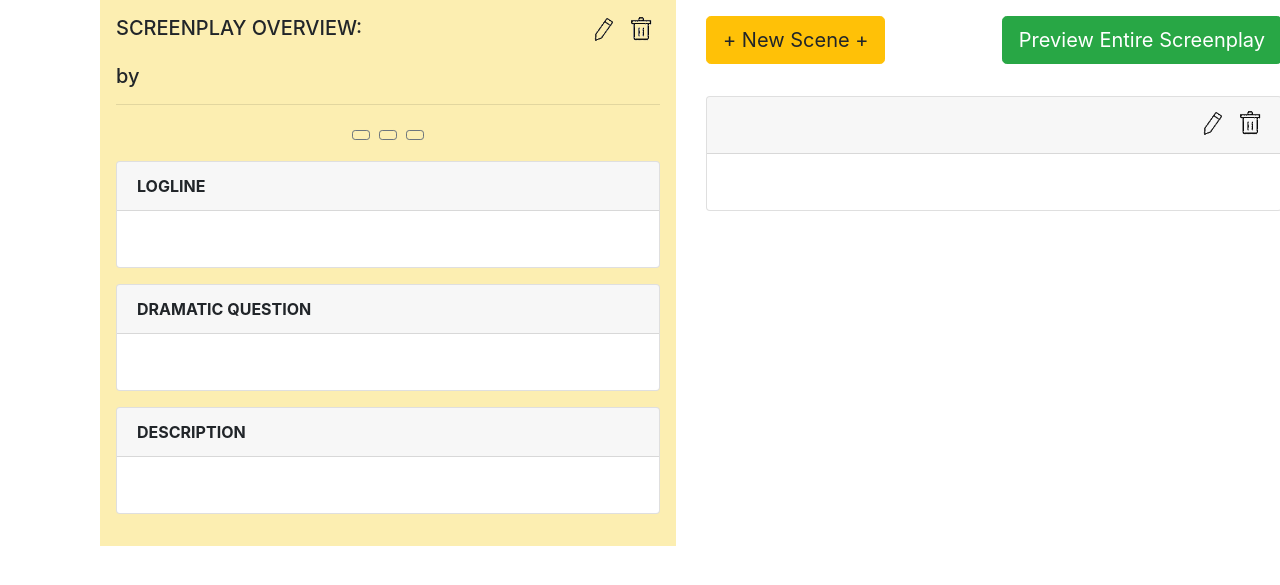
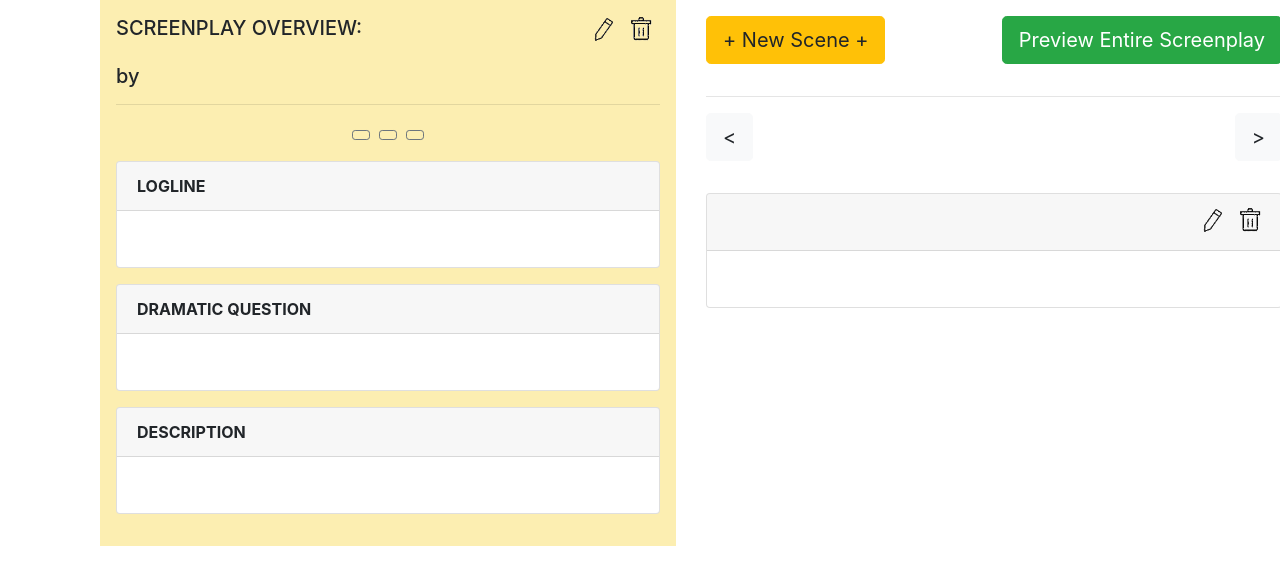
Before and after one commit to ligervision/screenplay_backend_flask, a Flask app: template app/templates/scene/index.html in a window 1280 px wide. Shown: the part 56-641 px from the top of the page. Run offline with Flask 2, Linux system fonts and the light colour scheme; the template is opened without the code that fills it, so the values that code supplies are empty; some libraries are stand-ins or nearby versions.

Commit message:
added prev/next nav arrows to scene index pg

```diff
--- a/app/templates/scene/index.html
+++ b/app/templates/scene/index.html
@@ -25,11 +25,21 @@
                         <a href="{{ url_for('preview_screenplay', screenplay_id=screenplay.screenplay_id) }}" class="btn btn-success btn-lg mb-3" role="button">Preview Entire Screenplay</a>
                     </div>
                 </div>
+                <hr>
 
+                <!-- NAV ARROWS (LEFT & RIGHT) -->
+                <div class="d-flex justify-content-between my-3">
 
-                <!-- <h6>
-                    <button type="button" class="btn btn-success btn-lg mb-3">VIEW SCENES</button>&nbsp; &nbsp; View Scenes __ thru __ (10 scenes max.)
-                </h6> -->
+                    <!-- PREVIOUS SCENE -->
+                    <div>
+                        <a href="{{ url_for('view_scene', scene_id=((scene.scene_id) - 1)) }}" class="btn btn-light btn-lg mb-3" role="button"><</a>
+                    </div>
+
+                    <!-- NEXT SCENE -->
+                    <div>
+                        <a href="{{ url_for('view_scene', scene_id=((scene.scene_id) + 1)) }}" class="btn btn-light btn-lg mb-3" role="button">></a>
+                    </div>
+                </div>
 
 
                 <!-- show card for each scene in this screenplay -->
```
Also changed, not shown: app/templates/screenplay/index.html (+1 -6 lines).
